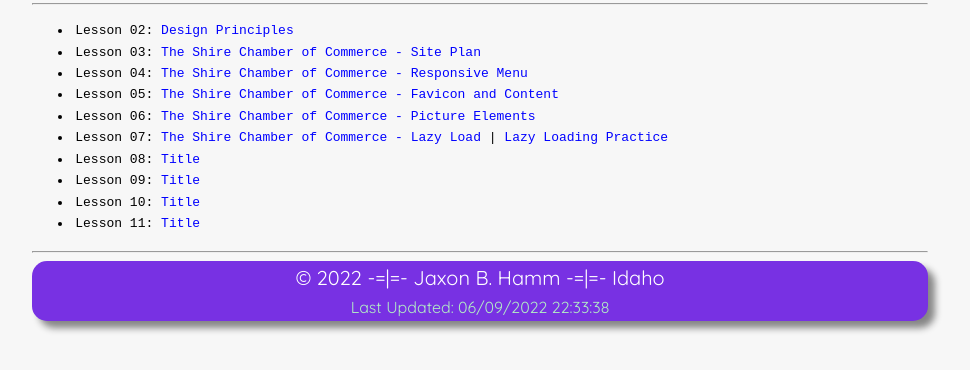
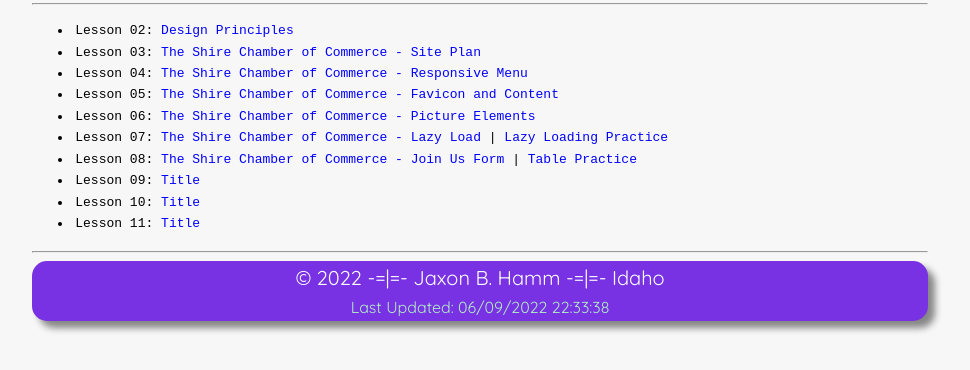
Before and after one commit to JaxonAtBYUI/WDD-230, a plain HTML site: page index.html in a window 1280 px wide. Shown: the part 316-686 px from the top of the page, without its empty margins (160-1130 px from the left). Drawn offline with Linux system fonts and the light colour scheme.

Commit message:
Linked the Table build and week 8 to the index

```diff
--- a/index.html
+++ b/index.html
@@ -26,7 +26,7 @@
             <li>Lesson 05: <a href="lesson5/">The Shire Chamber of Commerce - Favicon and Content</a></li>
             <li>Lesson 06: <a href="lesson6/">The Shire Chamber of Commerce - Picture Elements</a></li>
             <li>Lesson 07: <a href="lesson7/discover.html">The Shire Chamber of Commerce - Lazy Load</a> | <a href="lesson7/lazyLoad.html">Lazy Loading Practice</a></li>
-            <li>Lesson 08: <a href="#">Title</a></li>
+            <li>Lesson 08: <a href="lesson8/">The Shire Chamber of Commerce - Join Us Form</a> | <a href="lesson8/tableBuild.html">Table Practice</a></li>
             <li>Lesson 09: <a href="#">Title</a></li>
             <li>Lesson 10: <a href="#">Title</a></li>
             <li>Lesson 11: <a href="#">Title</a></li>
```
